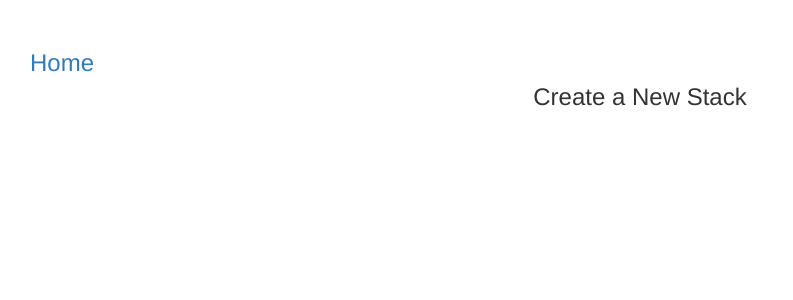
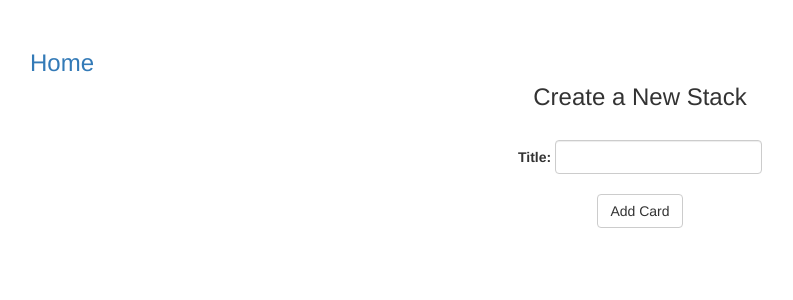
Before and after one commit to jkyletreman/flashcard-react-redux, a React (Create React App) app: page /stack_form in a window 1280 px wide. Shown: the top 300 px of the page, without its empty margins (0-793 px from the left). Built offline with nearby package versions, Linux system fonts and the light colour scheme.

Commit message:
Add more to form

```diff
--- a/src/components/StackForm.jsx
+++ b/src/components/StackForm.jsx
@@ -1,12 +1,38 @@
 import React, { Component } from "react";
 import { Link } from 'react-router-dom';
+import { Form, FormGroup, FormControl, ControlLabel, Button } from 'react-bootstrap';
 
 class StackForm extends Component {
+  constructor() {
+    super();
+    this.state = {
+      title: '',
+      cards: []
+    }
+  }
+
+  addCard = () => {
+    const { cards } = this.state;
+
+    cards.push({ id: cards.length, prompt: '', answer: '' });
+
+    this.setState({ cards });
+  }
   render() {
     return (
       <div>
         <Link to='/' className='link-home'><h3>Home</h3></Link>
         <h3>Create a New Stack</h3>
+        <br />
+        <Form inline>
+          <FormGroup>
+            <ControlLabel>Title:</ControlLabel>
+            {' '}
+            <FormControl />
+          </FormGroup>
+        </Form>
+        <br />
+        <Button onClick={() => this.addCard()}>Add Card</Button>
       </div>
     );
   }
```
